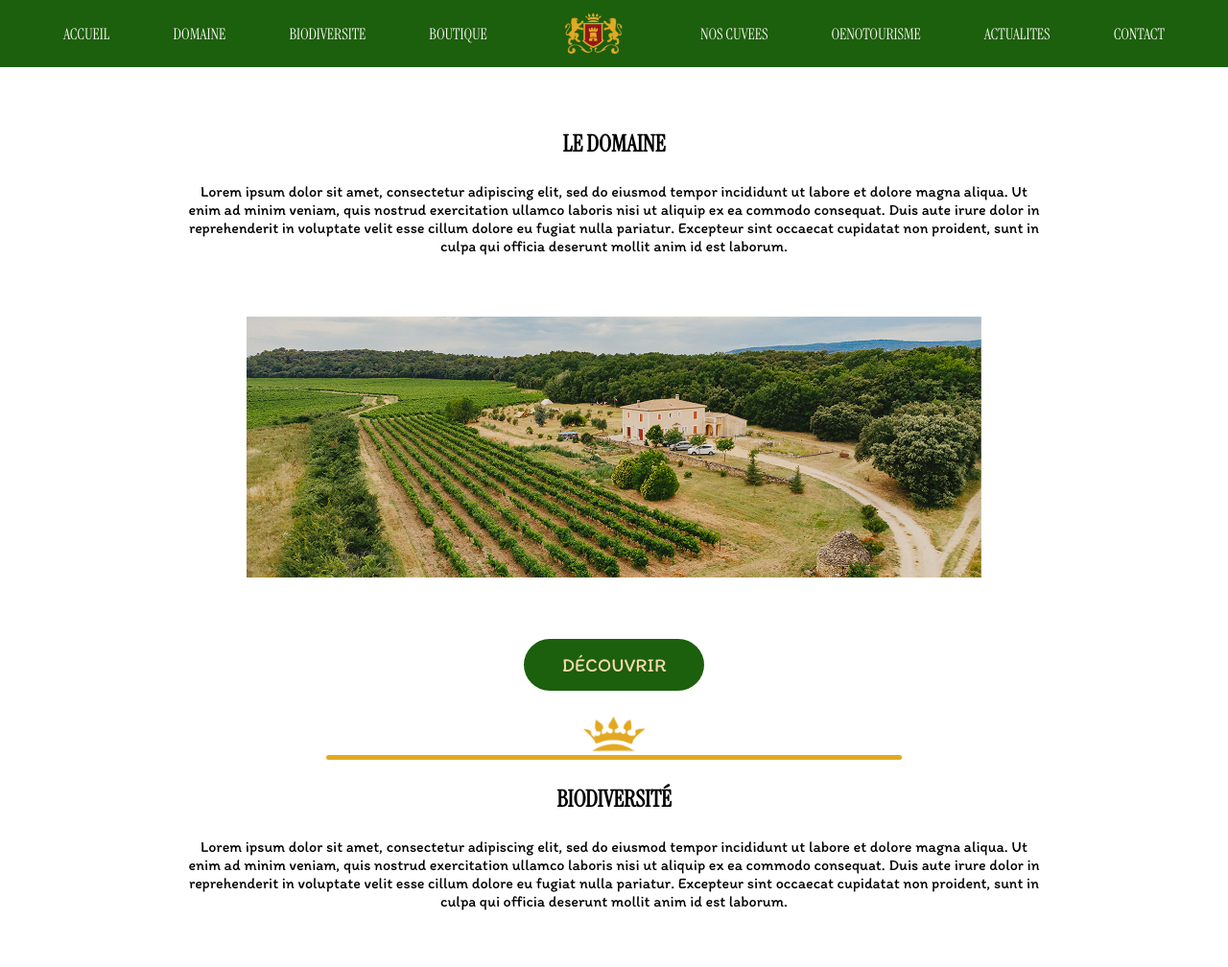
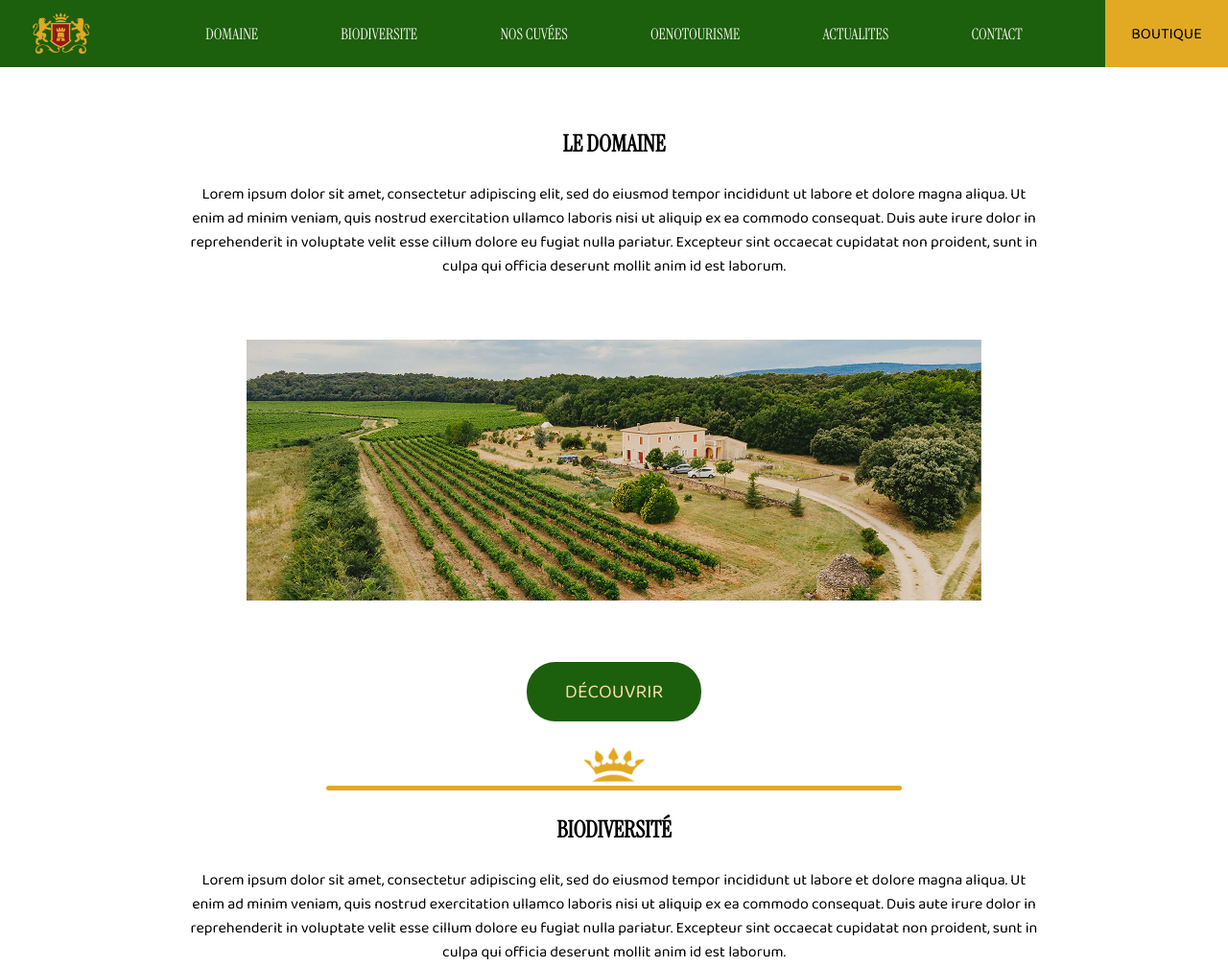
Before and after one commit to Lucas-Srz/DomaineDesGravennesTemplates, a plain HTML site: page index.html in a window 1280 px wide. Shown: the top 1008 px of the page at 96% size. Drawn offline with nearby package versions, Linux system fonts and the light colour scheme.

Commit message:
DDGTemplate - New NavBar

```diff
--- a/index.html
+++ b/index.html
@@ -23,19 +23,24 @@
 </head>
 
 <body>
+    <!-- Barre Nav -->
     <nav>
-        <!-- Lien des différentes pages -->
+        <a href="/index.html" class="navDivImgH1">
+            <img src="/media/img/logoGravennes.png" alt="Logo du site" class="navImgLogo">
+        </a>
+
         <div id="navBar">
             <ul>
-                <li id="first"><a href="#">ACCUEIL</a></li>
-                <li><a href="domaine.html">DOMAINE</a></li>
-                <li><a href="biodiversite.html">BIODIVERSITE</a></li>
-                <li><a href="#">BOUTIQUE</a></li>
-                <li><a href="catalog.html">NOS CUVEES</a></li>
-                <li><a href="oenotourisme.html">OENOTOURISME</a></li>
-                <li><a href="actualites.html">ACTUALITES</a></li>
-                <li><a href="contact.html">CONTACT</a></li>
+                <li><a href="/domaine.html">DOMAINE</a></li>
+                <li><a href="/biodiversite.html">BIODIVERSITE</a></li>
+                <li><a href="/catalog.html">NOS CUVÉES</a></li>
+                <li><a href="/oenotourisme.html">OENOTOURISME</a></li>
+                <li><a href="/actualites.html">ACTUALITES</a></li>
+                <li><a href="/contact.html">CONTACT</a></li>
             </ul>
+        </div>
+        <div class="boutique">
+            <a href="https://les-gravennes.plugwine.com/" target="_blank">Boutique</a>
         </div>
     </nav>
     <main>
--- a/script/main.js
+++ /dev/null
@@ -1 +0,0 @@
-console.log("Entrée dans le fichier main.js");
--- a/script/navbar.js
+++ b/script/navbar.js
@@ -1,17 +1,9 @@
-console.log("navBar.js");
+var dom_navBar = document.getElementById('navBar');
+var dom_openBtn = document.getElementById('openBtn');
+var dom_closeBtn = document.getElementById('closeBtn');
+var domNav = document.getElementsByTagName("nav")[0];
 
-const DOM_NAV_BAR = document.querySelector('#navBar');
-// const DOM_OPEN_BTN = document.querySelector('#openBtn');
-// const DOM_CLOSE_BTN = document.querySelector('#closeBtn');
-const DOM_NAV = document.querySelector("nav");
-const DOM_UL = document.querySelector("ul");
-
-console.log();
-
-
-var addA, addSpanGroupe, addSpanUn, addSpanDeux, addSpanTrois, addALogo, addImgLogo;
-
-window.onload = loadLogoNavbar;
+var addA, addSpanGroupe, addSpanUn, addSpanDeux, addSpanTrois;
 
 
 function init(){
@@ -21,7 +13,7 @@ function init(){
     addA.setAttribute("href","#");
     addA.setAttribute("id","openBtn");
     addA.setAttribute("onclick","openNav()");
-    DOM_NAV.appendChild(addA);
+    domNav.appendChild(addA);
 
     addSpanGroupe = document.createElement("span");
     addSpanGroupe.setAttribute("class","burgerIconeOpen");
@@ -37,11 +29,11 @@ function init(){
     addSpanGroupe.appendChild(addSpanTrois);
 }
 
-// DOM_OPEN_BTN.onclick = openNav;
-// DOM_CLOSE_BTN.onclick = closeNav;
+// dom_openBtn.onclick = openNav;
+// dom_closeBtn.onclick = closeNav;
 
 function openNav(){
-    DOM_NAV_BAR.classList.add("active");
+    dom_navBar.classList.add("active");
 
     addA.remove();
 
@@ -49,7 +41,7 @@ function openNav(){
     addA.setAttribute("href","#");
     addA.setAttribute("id","openBtn");
     addA.setAttribute("onclick","closeNav()");
-    DOM_NAV.appendChild(addA);
+    domNav.appendChild(addA);
 
     addSpanGroupe = document.createElement("span");
     addSpanGroupe.setAttribute("class","burgerIconeClose");
@@ -65,37 +57,11 @@ function openNav(){
 }
 
 function closeNav(){
-    DOM_NAV_BAR.classList.remove("active");
+    dom_navBar.classList.remove("active");
 
     console.log("test2");
     addA.remove();
     init();
 }
 
-function loadLogoNavbar(){
-    let width = window.innerWidth;
-
-    // Ajout du lien
-    addALogo = document.createElement("a");
-    addALogo.setAttribute("href","index.html");
-    addALogo.setAttribute("class","navDivImgH1");
-
-    // Ajout de l'image
-    addImgLogo = document.createElement("img");
-    addImgLogo.setAttribute("src","media/img/logoGravennes.png");
-    addImgLogo.setAttribute("alt","Logo du site");
-    addImgLogo.setAttribute("class","navImgLogo");
-    addALogo.appendChild(addImgLogo);
-
-    if(width <= 769){
-        DOM_NAV.prepend(addALogo);
-    } else if (width >= 770){
-        DOM_UL.insertBefore(addALogo, DOM_UL.children[4]);
-    }
-}
-
-function linkLogo(){
-
-}
-
 init();
--- a/style/main.css
+++ b/style/main.css
@@ -1,6 +1,8 @@
 /* Font */
 @import url('https://fonts.googleapis.com/css2?family=Instrument+Serif:ital@0;1&display=swap');
 @import url('https://fonts.googleapis.com/css2?family=Instrument+Serif:ital@0;1&family=Itim&display=swap');
+
+@import url('https://fonts.googleapis.com/css2?family=Baloo+2:wght@400..800&display=swap');
 
 /* Import */
 @import url('variable.css');
@@ -21,9 +23,14 @@ h1, h2, h3, li a{
 }
 
 p, a, li, label, input, legend, textarea{
-    font-family: "Itim", cursive;
+    /* font-family: "Itim", cursive; */
     /* font-weight: 400; */
 
+
+    font-family: "Baloo 2", sans-serif;
+    font-optical-sizing: auto;
+    /* font-weight: <weight>; */
+    font-style: normal;
 }
 
 a{
--- a/style/navbar.css
+++ b/style/navbar.css
@@ -22,6 +22,10 @@ nav {
         display: flex;
         align-items: center;
         text-decoration: none;
+    }
+
+    .boutique{
+        display: none;
     }
 }
 
@@ -61,6 +65,8 @@ nav {
         font-size: 1rem;
         text-decoration: none;
     }
+
+    .btq{display: flex;}
 
     #closeBtn {
         font-size: 3rem;
@@ -107,7 +113,8 @@ nav {
 /* *************** CSS POUR Tablette / Ordinateur *************** */
 /* XXX plus grand ou égale à XXXpx */
 /* Tablette ≥ 426px */
-@media screen and (min-width: 426px) {}
+@media screen and (min-width: 426px) {
+}
 
 /* LapTop (NoteBock) ≥ 769px */
 @media screen and (min-width: 769px) {
@@ -117,9 +124,32 @@ nav {
         display: none;
     }
 
+    nav{
+        .navDivImgH1{
+            width: 10%;
+            justify-content: center;
+        }
+
+        .boutique{
+            width: 10%;
+            height: 70px;
+            background-color: var(--color-yellow);
+            display: flex;
+            justify-content: center;
+            align-items: center;
+
+            a{
+                text-transform: uppercase;
+                text-decoration: none;
+                color: black;
+            }
+        }
+    }
+
     #navBar {
         position: relative;
         top: 0;
+        width: 80%;
 
         ul {
             display: flex;
@@ -135,6 +165,8 @@ nav {
         li {
             padding: 0;
         }
+
+        .btq{display: none;}
     }
 
     .navImgLogo {
```
Also changed, not shown: actualites.html (+14 -9 lines), biodiversite.html (+14 -9 lines), bottle.html (+14 -9 lines), catalog.html (+14 -9 lines), contact.html (+14 -9 lines), domaine.html (+14 -9 lines), oenotourisme.html (+14 -9 lines).
